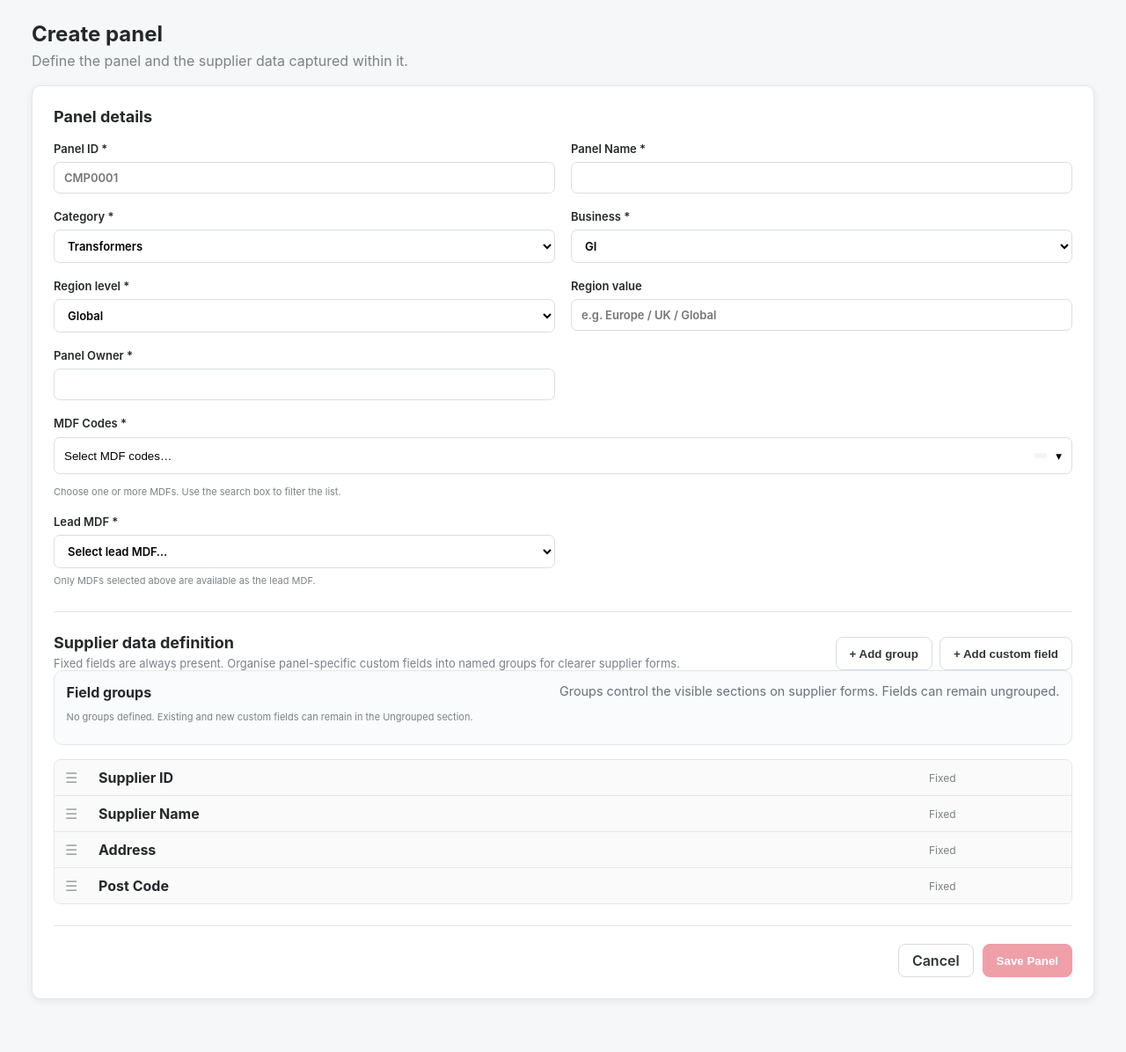
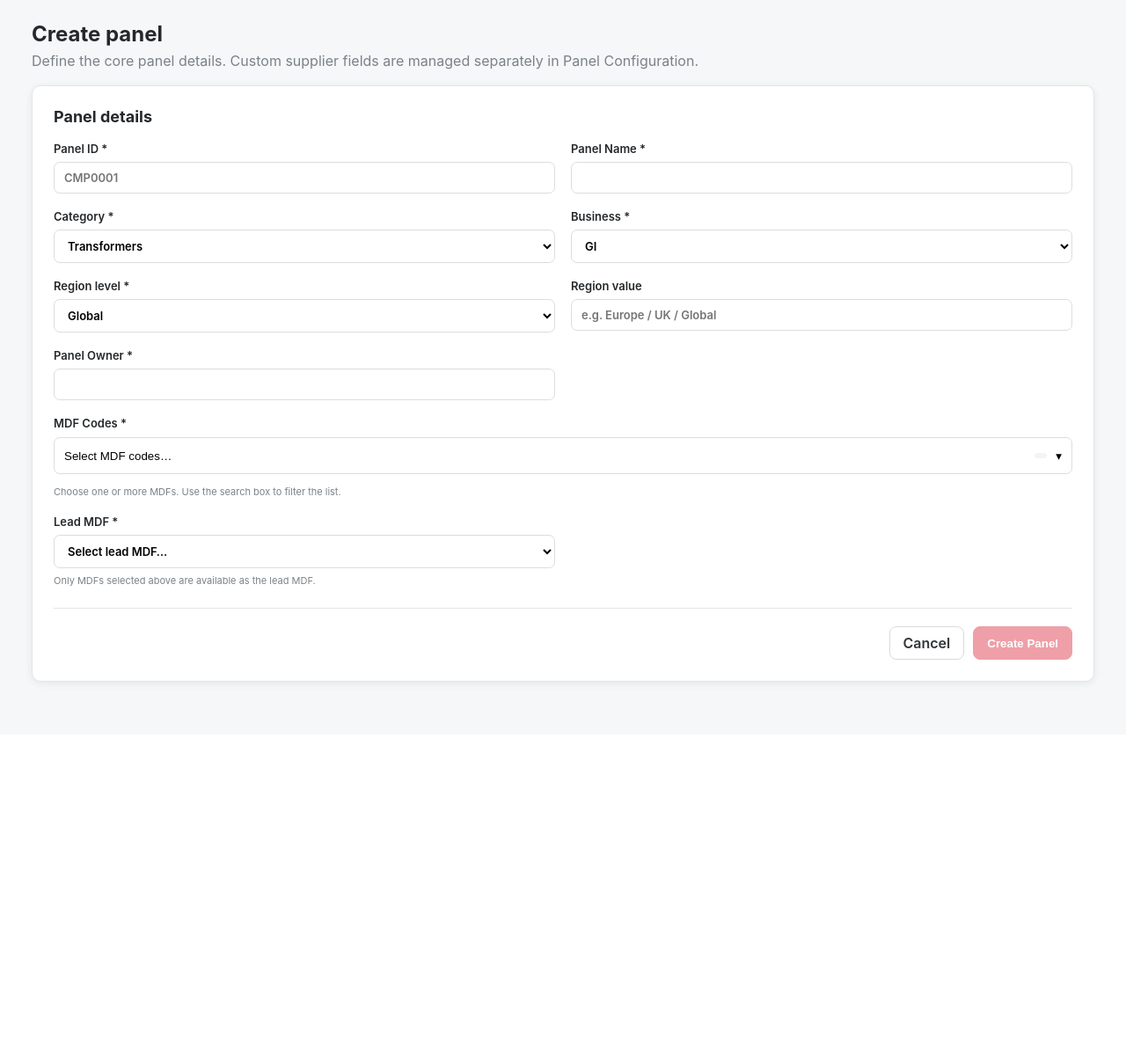
Before and after one commit to zageabb/CatManager, a Flask app: page /panels/new in a window 1280 px wide. Shown: the part 119-1315 px from the top of the page at 88% size. After the commit the page ends 900 px from the top, so only its background shows below. Run offline with Flask 3, Linux system fonts and the light colour scheme; data comes from the database, SQL or seed files in the repository; some libraries are stand-ins or nearby versions.

Commit message:
Keep Edit Panel focused on panel details

```diff
--- a/templates/panel_form.html
+++ b/templates/panel_form.html
@@ -1,7 +1,7 @@
 {% extends "base.html" %}
 {% block title %}{{ 'Edit' if panel else 'Create' }} panel{% endblock %}
 {% block breadcrumb %}<a href="{{ url_for('portfolio') }}">Category panel</a><span>›</span><span>{{ 'Edit panel' if panel else 'Create panel' }}</span>{% endblock %}
-{% block content %}<div class="page-title-row"><div><h1>{{ 'Edit panel' if panel else 'Create panel' }}</h1><p class="subtitle">Define the panel and the supplier data captured within it.</p></div></div>
+{% block content %}<div class="page-title-row"><div><h1>{{ 'Edit panel' if panel else 'Create panel' }}</h1><p class="subtitle">Define the core panel details. Custom supplier fields are managed separately in Panel Configuration.</p></div></div>
 <form method="post" class="form-card" id="panel-form">{% set p = panel if panel else {} %}<h2>Panel details</h2><div class="form-grid">
 <label>Panel ID *<input name="panel_id" required value="{{ p.get('panel_id','') }}" {{ 'readonly' if panel }} placeholder="CMP0001"></label>
 <label>Panel Name *<input name="panel_name" required value="{{ p.get('panel_name','') }}"></label>
@@ -41,11 +41,4 @@
   </select>
   <small class="help-text">Only MDFs selected above are available as the lead MDF.</small>
 </label>
-</div><div class="section-heading"><div><h2>Supplier data definition</h2><p>Fixed fields are always present. Organise panel-specific custom fields into named groups for clearer supplier forms.</p></div><div class="actions"><button class="btn" type="button" id="add-group">+ Add group</button><button class="btn" type="button" id="add-field">+ Add custom field</button></div></div>
-<div class="field-group-editor">
-  <div class="field-group-editor-head"><strong>Field groups</strong><span>Groups control the visible sections on supplier forms. Fields can remain ungrouped.</span></div>
-  <div id="field-groups"></div>
-</div>
-<div class="field-list">{% for fixed in ['Supplier ID','Supplier Name','Address','Post Code'] %}<div class="field-row fixed"><span class="drag">☰</span><strong>{{ fixed }}</strong><span class="field-type">Fixed</span></div>{% endfor %}<div id="custom-fields"></div></div>
-<input type="hidden" id="field-groups-json" name="field_groups_json" value="{{ field_groups|tojson|forceescape }}">
-<input type="hidden" id="fields-json" name="fields_json" value="{{ fields|tojson|forceescape }}"><div class="form-actions"><a class="btn" href="{{ url_for('portfolio') }}">Cancel</a><button class="btn primary" type="submit">Save Panel</button></div></form>{% endblock %}
+</div><div class="form-actions"><a class="btn" href="{{ url_for('panel_view', panel_id=panel.panel_id) if panel else url_for('portfolio') }}">Cancel</a><button class="btn primary" type="submit">{{ 'Save Panel' if panel else 'Create Panel' }}</button></div></form>{% endblock %}
```
